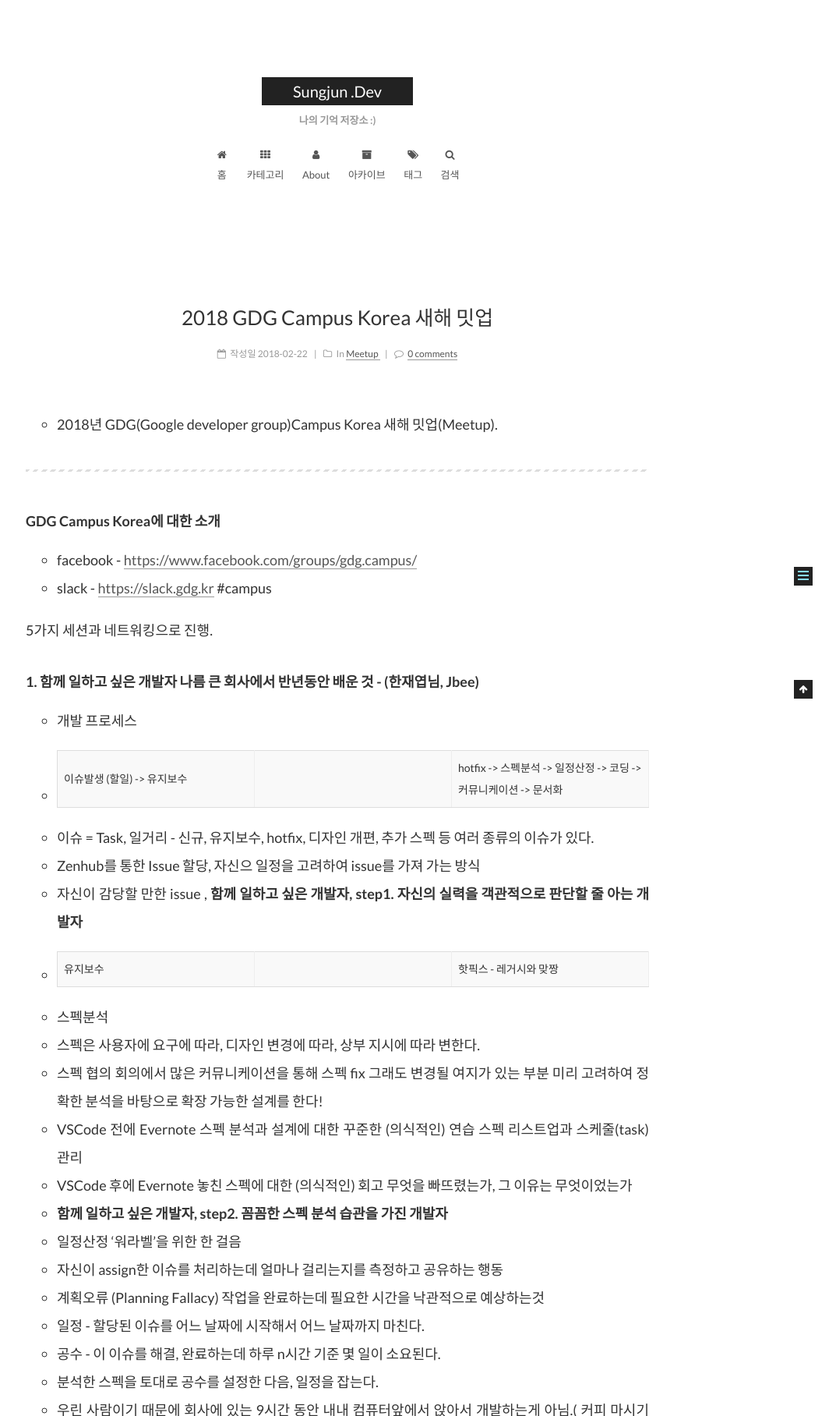
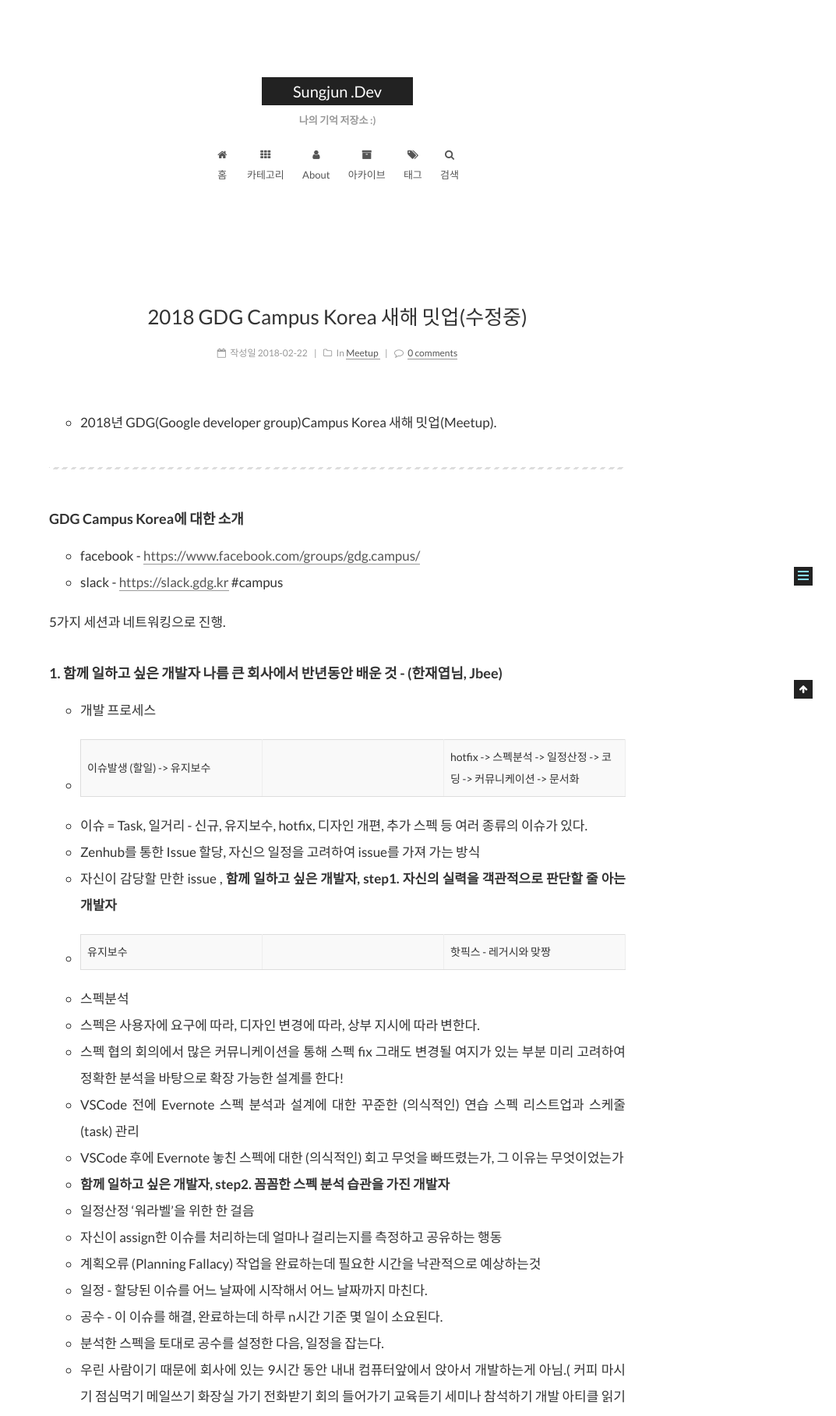
Before and after one commit to gwonsungjun/gwonsungjun.github.io, a Jekyll site: the page built from _posts/2018-02-22-GdgCampusKoreaMeetup.md, in a window 1280 px wide, cut to the strip 104-1920 px from the top of the page. Shown: the whole strip at 78% size, without its empty margins (207-1280 px from the left). Built offline with Jekyll 4.4.1, drawn with Linux system fonts in a browser that asks for light colours; comment, search, counter and statistics services are not loaded.

Commit message:
fix font size & content width

```diff
--- a/_posts/2018-02-22-GdgCampusKoreaMeetup.md
+++ b/_posts/2018-02-22-GdgCampusKoreaMeetup.md
@@ -1,5 +1,5 @@
 ---
-title: '2018 GDG Campus Korea 새해 밋업'
+title: '2018 GDG Campus Korea 새해 밋업(수정중)'
 layout: post
 tags :
 - Meetup
--- a/_sass/_variables/base.scss
+++ b/_sass/_variables/base.scss
@@ -92,7 +92,7 @@ $font-weight-bolder       : 700;
 
 
 // Font size
-$font-size-base           : 18px;
+$font-size-base           : 17px;
 $font-size-small          : $font-size-base - 2px;
 $font-size-smaller        : $font-size-base - 4px;
 $font-size-large          : $font-size-base + 2px;
@@ -190,11 +190,11 @@ $pagination-active-border       : $grey-light;
 // Layout sizes
 // --------------------------------------------------
 
-$main-desktop                   : 800px;
-$main-desktop-large             : 830px;
+$main-desktop                   : 740px;
+$main-desktop-large             : 800px;
 
-$content-desktop                : 800px;
-$content-desktop-large          : 830px;
+$content-desktop                : 740px;
+$content-desktop-large          : 800px;
 $content-desktop-padding        : 40px;
 
 $sidebar-desktop                : 180px;
```
